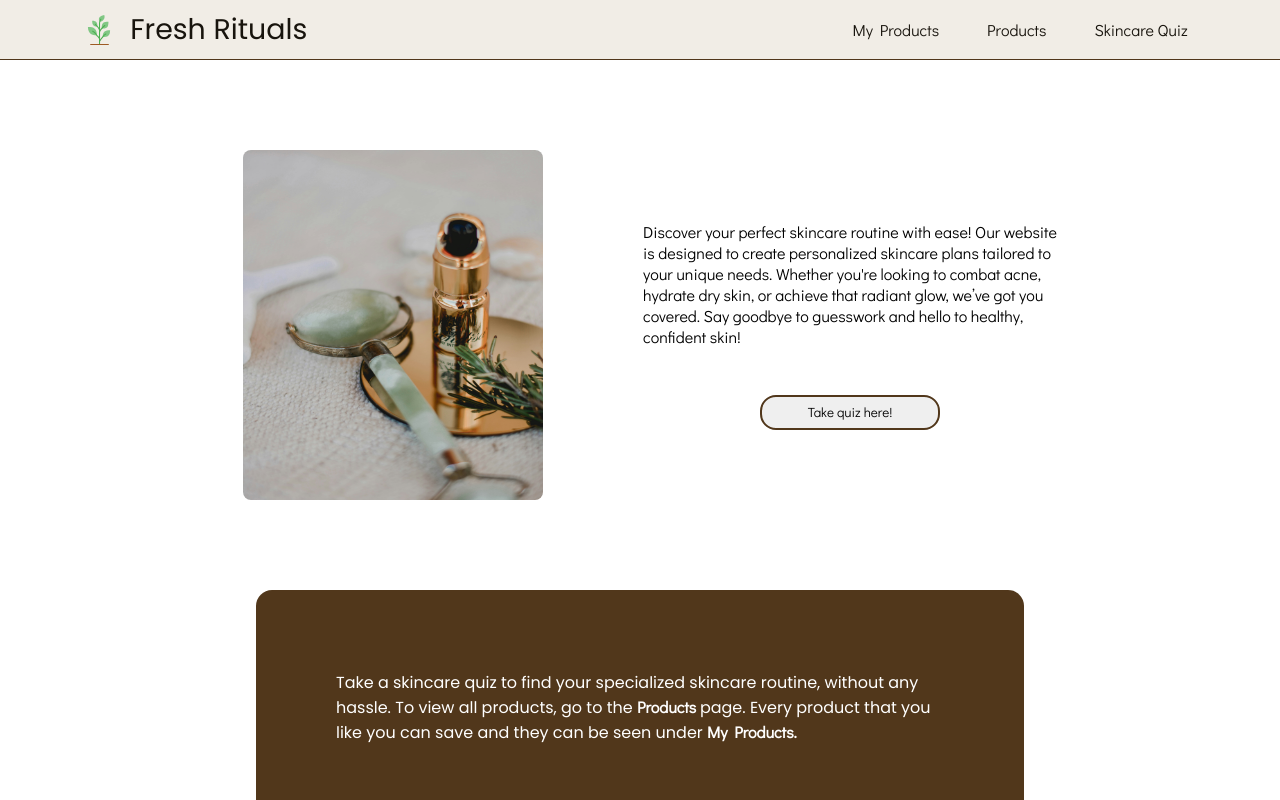
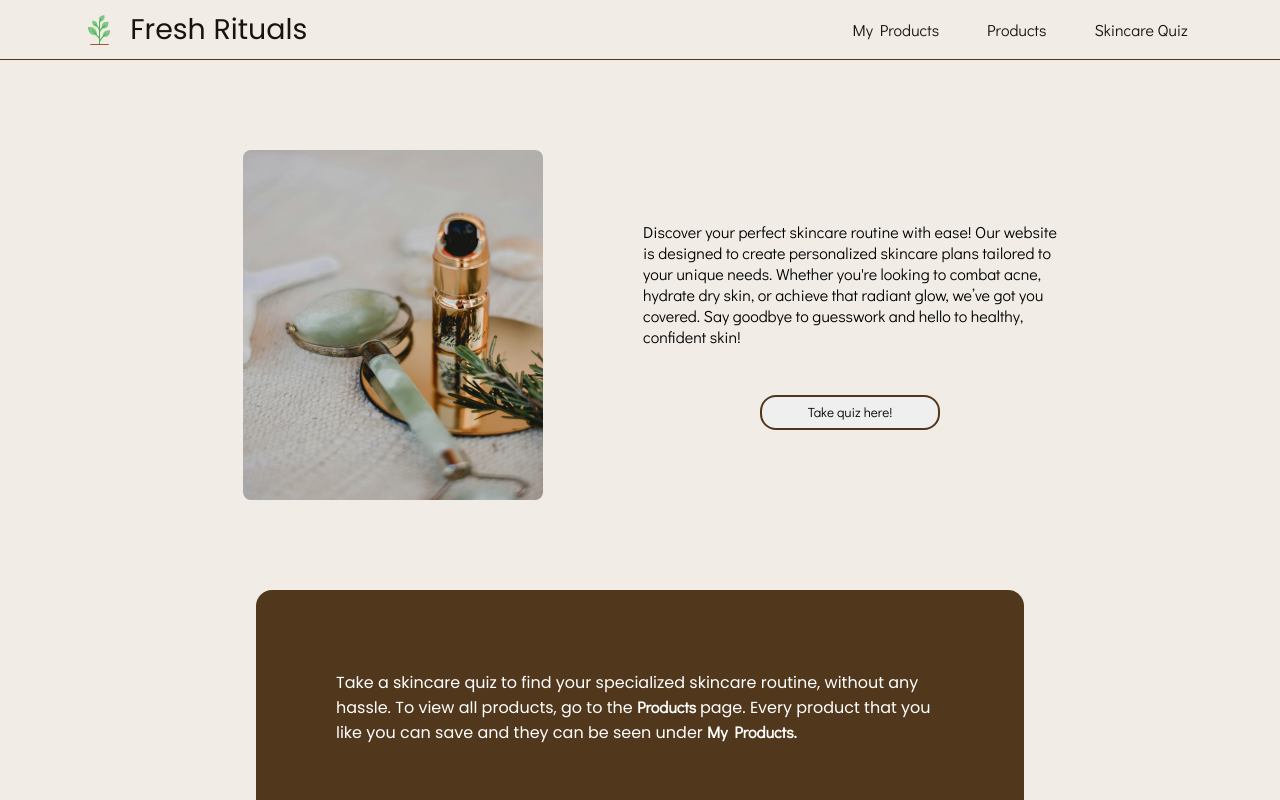
Before and after one commit to sadia-b/capstone-frontend, a React (Vite) app: page / in a window 1280 px wide. Shown: the top 800 px of the page. Built offline with nearby package versions, Linux system fonts and the light colour scheme; no server answers.

Commit message:
updated styling

```diff
--- a/src/pages/HomePage/HomePage.scss
+++ b/src/pages/HomePage/HomePage.scss
@@ -6,6 +6,8 @@
   flex-direction: column;
   justify-content: center;
   align-items: center;
+  background-color: $background-colour;
+  padding-bottom: 80px;
 }
 
 .hero {
```
